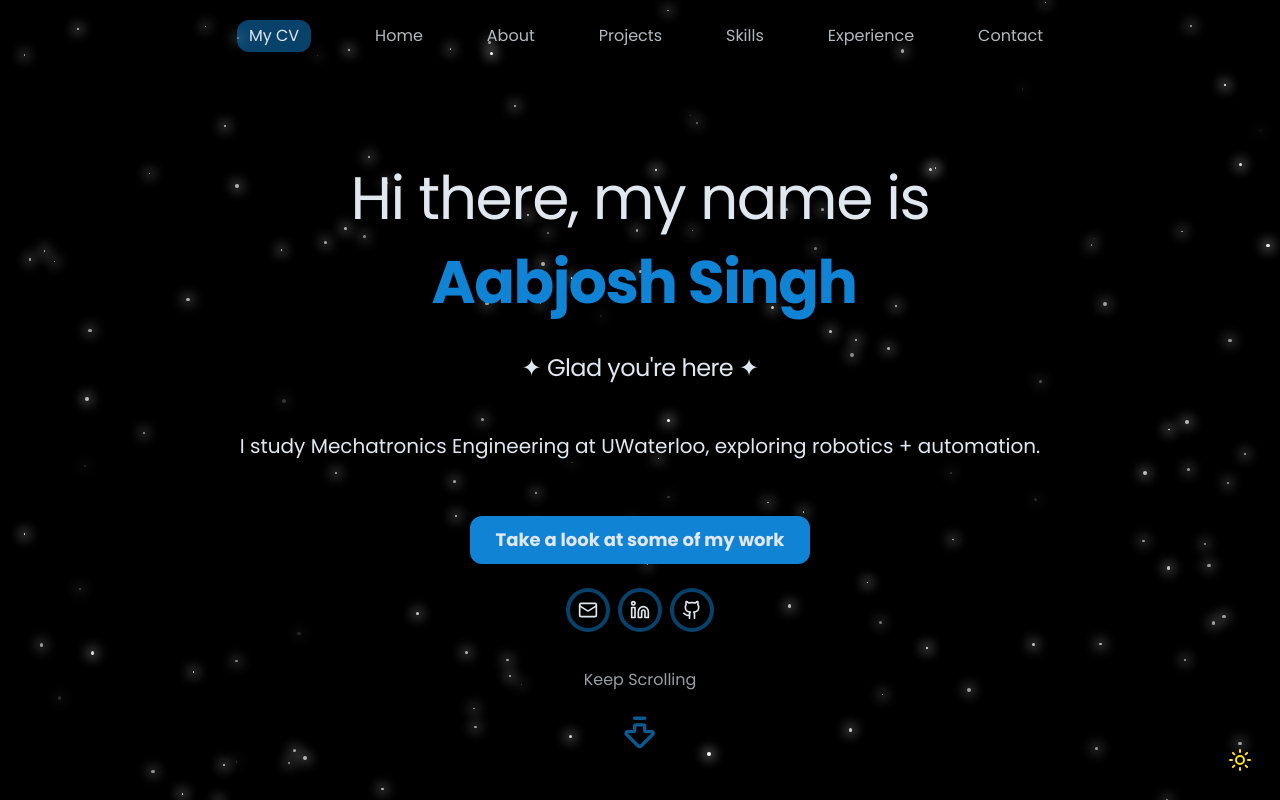
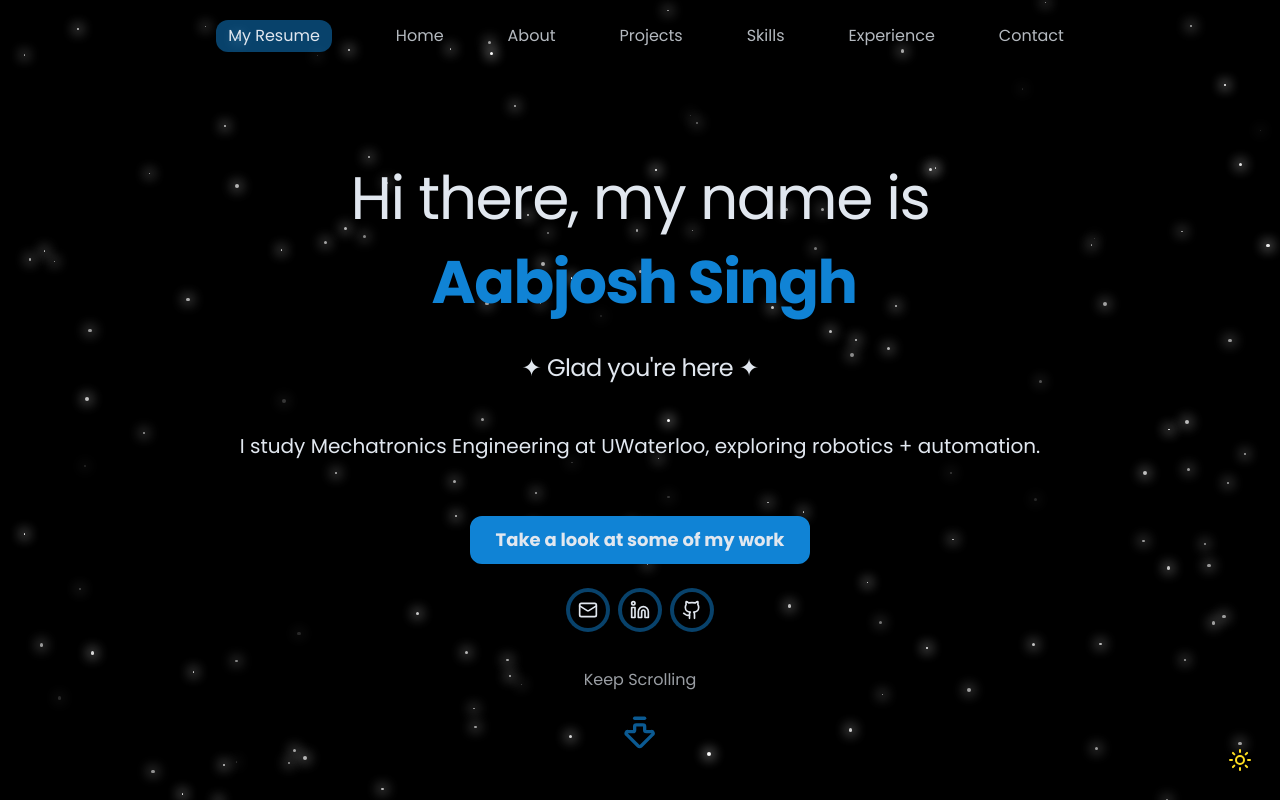
Before and after one commit to Aabjosh/Aabjosh-s-Portfolio, a React (Vite) app: page / in a window 1280 px wide. Shown: the top 800 px of the page. Built offline with nearby package versions, Linux system fonts and the light colour scheme.

Commit message:
Update Navbar.jsx

```diff
--- a/src/components/Navbar.jsx
+++ b/src/components/Navbar.jsx
@@ -37,7 +37,7 @@
                 {/* DESKTOP */}
                 <div className="hidden md:flex space-x-16 items-center">
                     <a href={links.cv} target="_blank" rel="noopener noreferrer" className="px-3 py-1 rounded-xl bg-primary/50 card-hover hover:scale-110 hover:bg-primary hover:text-primary-foreground transition-transform duration-300">
-                        <span className="font-medium">My CV</span>
+                        <span className="font-medium">My Resume</span>
                     </a>
                     {navItems.map((item, key) => (
                         <a key={key} href={item.href} className="text-foreground/80 hover:text-primary transition-colors duration-300">
@@ -68,7 +68,7 @@
 					>
 					<div className="flex flex-col space-y-8 text-xl">
                         <a href={links.cv} target="_blank" rel="noopener noreferrer" className="px-3 py-1 rounded-xl bg-primary/50 card-hover hover:scale-110 hover:bg-primary hover:text-primary-foreground transition-transform duration-300">
-                            <span className="font-medium">My CV</span>
+                            <span className="font-medium">My Resume</span>
                         </a>
 						{navItems.map((item, key) => (
 						<a
```
